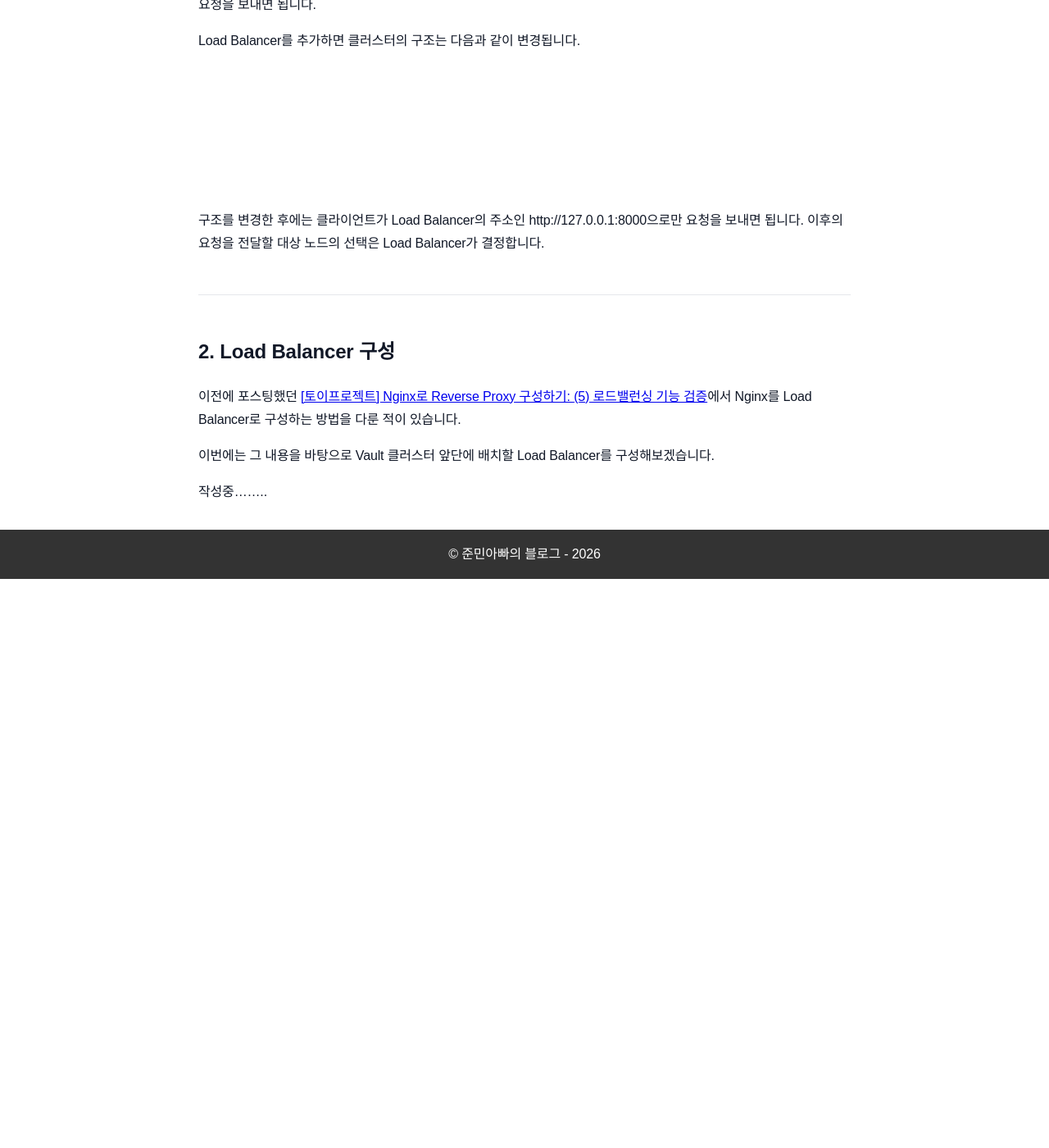
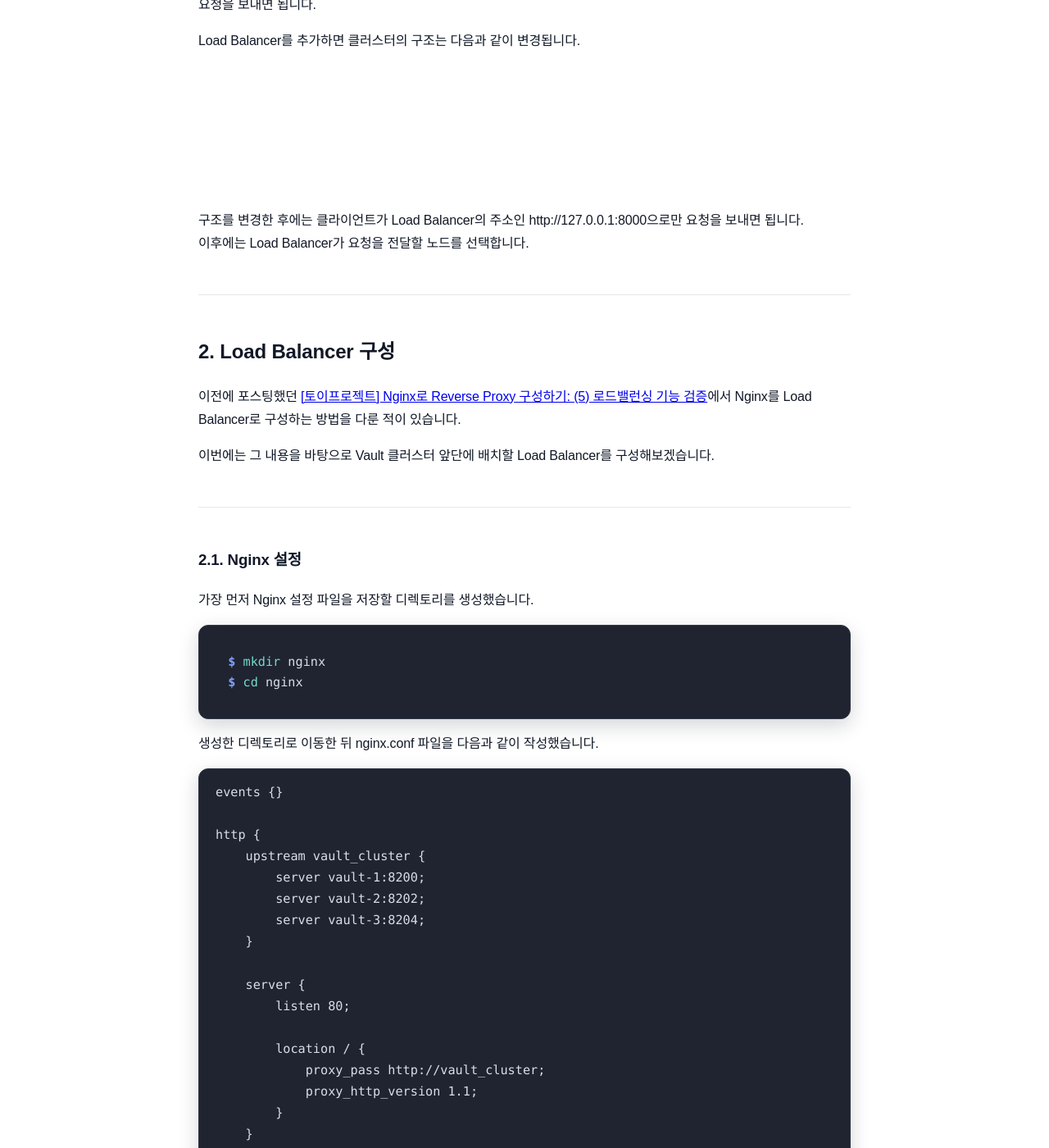
Before and after one commit to sanghoon-lee/sanghoon-lee.github.io, a Jekyll site: the page built from _posts/2026-07-04-vault-ha4.md, in a window 1280 px wide and 1400 px high, scrolled down 1216 px. Shown: the whole window at 82% size. Built offline with Jekyll 4.4.1, drawn with Linux system fonts in a browser that asks for light colours; nearby versions of some CDN libraries; comment, search, counter and statistics services are not loaded; before the commit the page ends 1928 px from its top, so only the background shows below that.

Commit message:
Vault 이중화 4번째 포스팅 작성중

````diff
--- a/_posts/2026-07-04-vault-ha4.md
+++ b/_posts/2026-07-04-vault-ha4.md
@@ -57,7 +57,7 @@ flowchart LR
 
 ```
 
-구조를 변경한 후에는 클라이언트가 Load Balancer의 주소인 http://127.0.0.1:8000으로만 요청을 보내면 됩니다. 이후의 요청을 전달할 대상 노드의 선택은 Load Balancer가 결정합니다.
+구조를 변경한 후에는 클라이언트가 Load Balancer의 주소인 http://127.0.0.1:8000으로만 요청을 보내면 됩니다. 이후에는 Load Balancer가 요청을 전달할 노드를 선택합니다.
 
 ---
 
@@ -67,4 +67,38 @@ flowchart LR
 
 이번에는 그 내용을 바탕으로 Vault 클러스터 앞단에 배치할 Load Balancer를 구성해보겠습니다.
 
+---
+
+### 2.1. Nginx 설정
+
+가장 먼저 Nginx 설정 파일을 저장할 디렉토리를 생성했습니다.
+
+```bash
+$ mkdir nginx
+$ cd nginx
+```
+
+생성한 디렉토리로 이동한 뒤 nginx.conf 파일을 다음과 같이 작성했습니다.
+
+```nohighlight
+events {}
+
+http {
+    upstream vault_cluster {
+        server vault-1:8200;
+        server vault-2:8202;
+        server vault-3:8204;
+    }
+
+    server {
+        listen 80;
+
+        location / {
+            proxy_pass http://vault_cluster;
+            proxy_http_version 1.1;
+        }
+    }
+}
+```
+
 작성중........
````
Also changed, not shown: _posts/2026-04-09-vault.md (+1 -1 lines).
